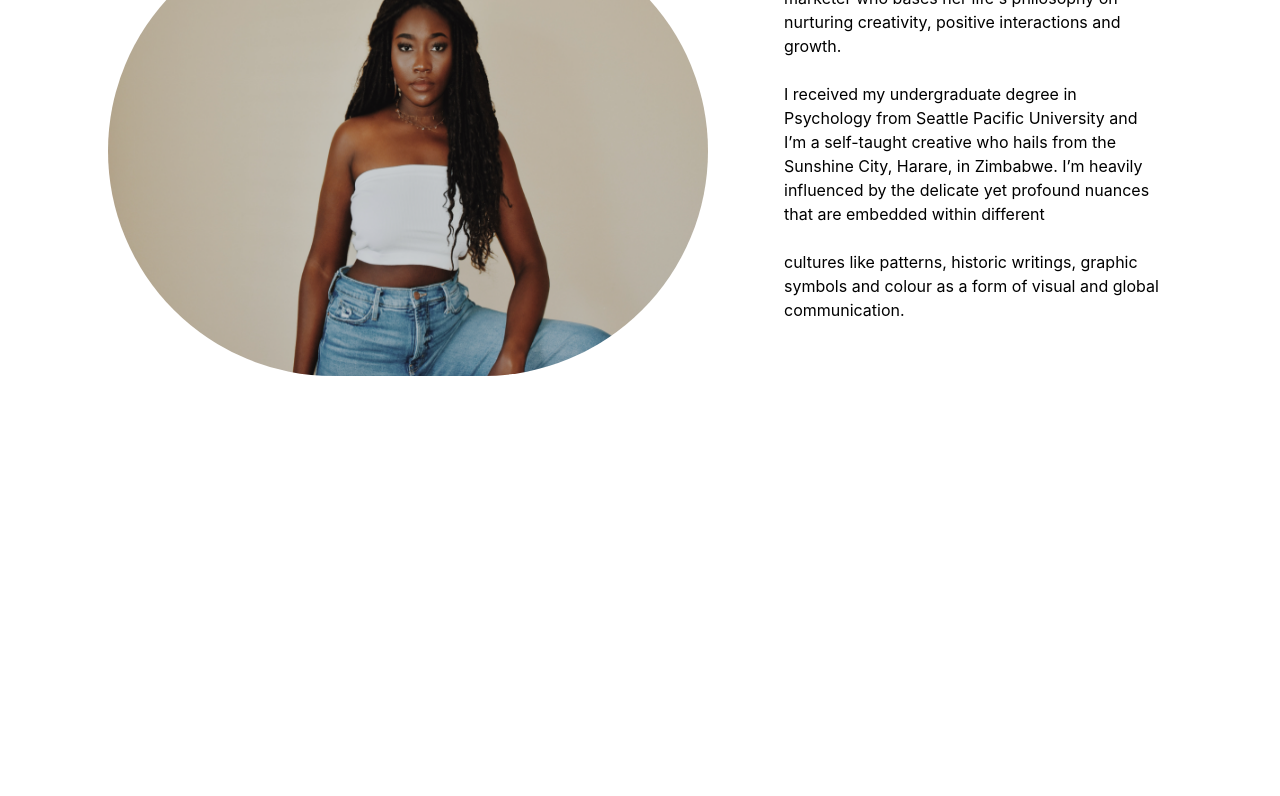
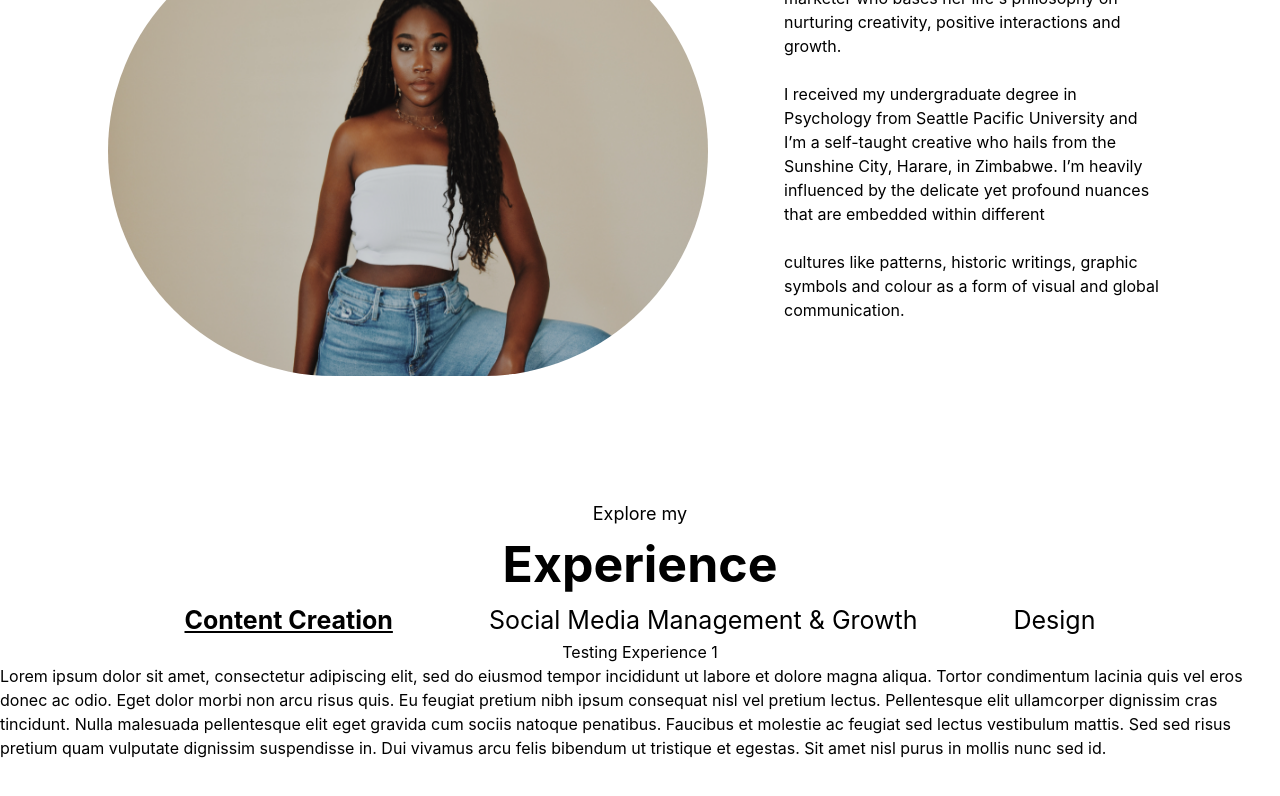
Before and after one commit to MakaChikava/MJC-Portfolio, a React (Create React App) app: page / in a window 1280 px wide. Shown: the part 1180-1976 px from the top of the page. Built offline with nearby package versions, Linux system fonts and the light colour scheme.

Commit message:
layout for experience set working on changing state based on topic

```diff
--- a/src/App.js
+++ b/src/App.js
@@ -1,8 +1,30 @@
 import './App.css';
 import mazpic from './assets/maz.jpg'
 import aboutMePic from './assets/mazaboutme.png'
+import { useEffect, useState } from 'react';
 
 function App() {
+  const [experience, setExperience] = useState()
+
+  const getExperience1 = ()=>{
+    return(
+      <div id='experience-slides' className='flex flex-col h-full'>
+        <div id='experience-links-container' className='flex justify-center'>
+          <h1 className='font-bold underline mx-12 text-[25px]'>Content Creation</h1>
+          <h1 className='mx-12 text-[25px]'>Social Media Management & Growth</h1>
+          <h1 className='mx-12 text-[25px]'>Design</h1>
+        </div>
+        <div id='content'>
+          <h1 className='text-center'>Testing Experience 1</h1>
+          <p>Lorem ipsum dolor sit amet, consectetur adipiscing elit, sed do eiusmod tempor incididunt ut labore et dolore magna aliqua. Tortor condimentum lacinia quis vel eros donec ac odio. Eget dolor morbi non arcu risus quis. Eu feugiat pretium nibh ipsum consequat nisl vel pretium lectus. Pellentesque elit ullamcorper dignissim cras tincidunt. Nulla malesuada pellentesque elit eget gravida cum sociis natoque penatibus. Faucibus et molestie ac feugiat sed lectus vestibulum mattis. Sed sed risus pretium quam vulputate dignissim suspendisse in. Dui vivamus arcu felis bibendum ut tristique et egestas. Sit amet nisl purus in mollis nunc sed id.</p>
+        </div>
+      </div>
+    )
+  }
+
+  useEffect(()=>{
+    getExperience1()
+  })
   return (
     <div id='body'>
       <nav className='flex justify-between h-[80px] bg-black drop-shadow-xl'>
@@ -39,8 +61,8 @@ function App() {
       </section>
       <section id='about' className='flex flex-col h-screen'>
         <div className='flex flex-col items-center'>
-          <p className='text-center text-[18px]'>Get to know more</p>
-          <h1 className='text-center text-[50px] font-bold'>About Me</h1>
+          <p id='section-preheader' className='text-center text-[18px]'>Get to know more</p>
+          <h1 id='section-header' className='text-center text-[50px] font-bold'>About Me</h1>
         </div>
 
         <div className='flex justify-center items-center h-full'>
@@ -61,8 +83,23 @@ function App() {
         </div>
 
       </section>
-      <section id='experience' className='flex h-screen'>
+      <section id='experience' className='flex flex-col h-screen'>
+        <div className='flex flex-col items-center'>
+          <p id='section-preheader' className='text-center text-[18px]'>Explore my</p>
+          <h1 id='section-header' className='text-center text-[50px] font-bold'>Experience</h1>
+        </div>
 
+        <div id='experience-slides' className='flex flex-col h-full'>
+        <div id='experience-links-container' className='flex justify-center'>
+            <h1 className='font-bold underline mx-12 text-[25px]'>Content Creation</h1>
+            <h1 className='mx-12 text-[25px]'>Social Media Management & Growth</h1>
+            <h1 className='mx-12 text-[25px]'>Design</h1>
+        </div>
+        <div id='content-creation-experience'>
+          <h1 className='text-center'>Testing Experience 1</h1>
+          <p>Lorem ipsum dolor sit amet, consectetur adipiscing elit, sed do eiusmod tempor incididunt ut labore et dolore magna aliqua. Tortor condimentum lacinia quis vel eros donec ac odio. Eget dolor morbi non arcu risus quis. Eu feugiat pretium nibh ipsum consequat nisl vel pretium lectus. Pellentesque elit ullamcorper dignissim cras tincidunt. Nulla malesuada pellentesque elit eget gravida cum sociis natoque penatibus. Faucibus et molestie ac feugiat sed lectus vestibulum mattis. Sed sed risus pretium quam vulputate dignissim suspendisse in. Dui vivamus arcu felis bibendum ut tristique et egestas. Sit amet nisl purus in mollis nunc sed id.</p>
+        </div>
+        </div>
       </section>
       <section id='contact-me'>
 
```
